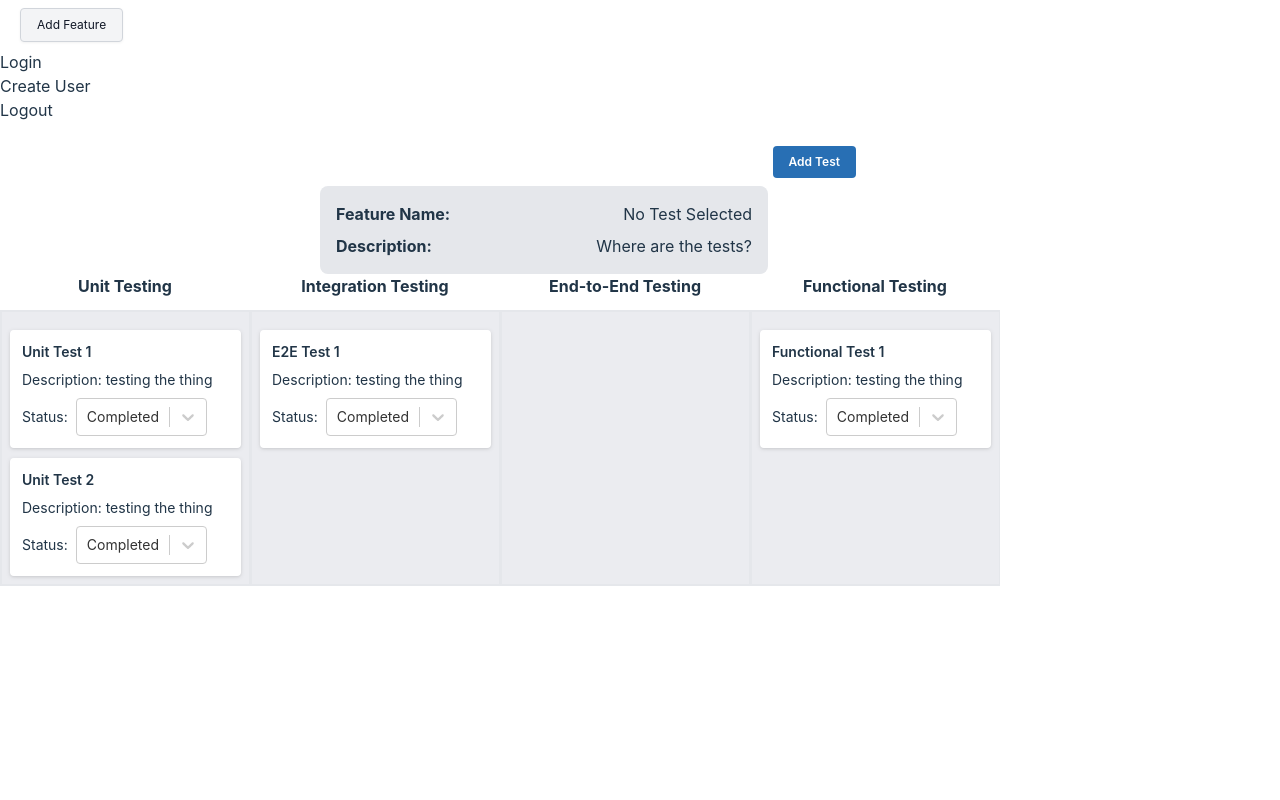
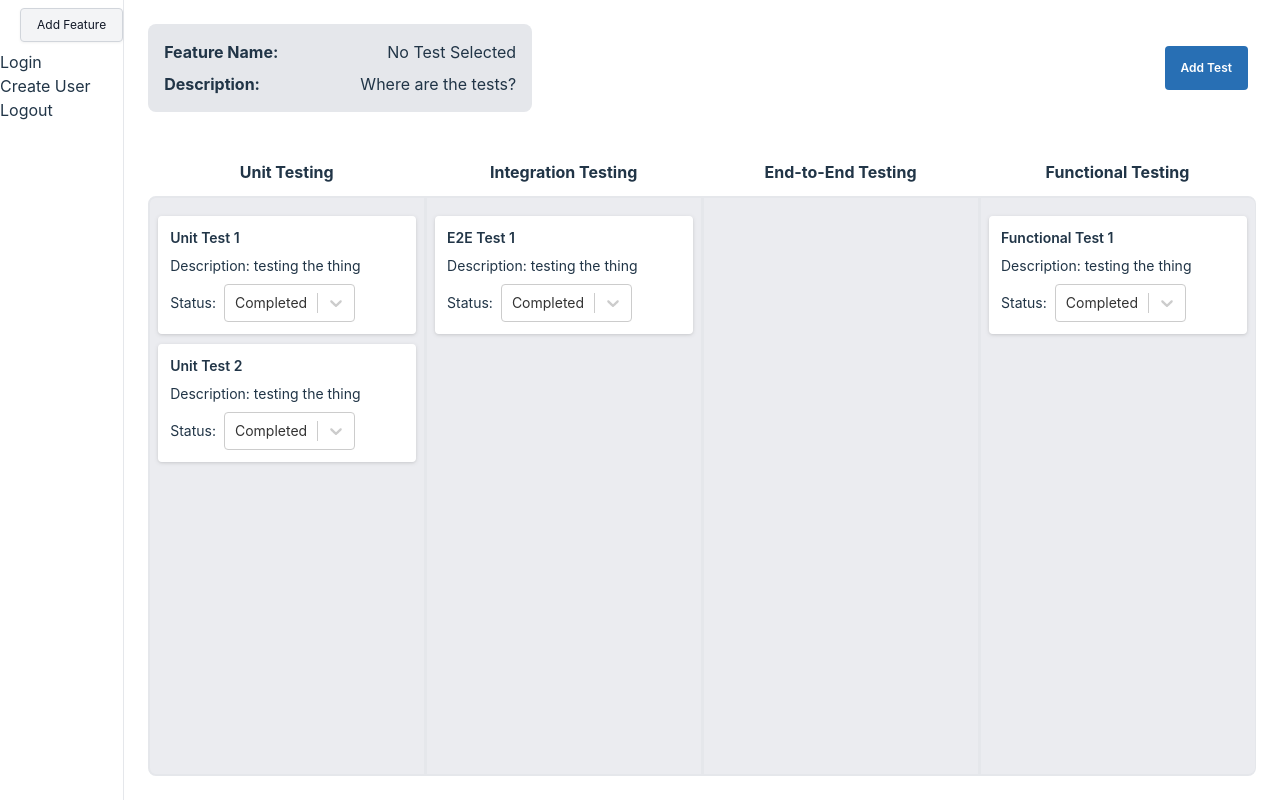
Before and after one commit to ConquestIO/Conquest, a React app: page /dashboard in a window 1280 px wide. Built offline with nearby package versions, Linux system fonts and the light colour scheme.

Commit message:
test display styling

```diff
--- a/src/pages/Dashboard/DashboardContainer.jsx
+++ b/src/pages/Dashboard/DashboardContainer.jsx
@@ -3,8 +3,6 @@ import { useAppDispatch, useAppSelector } from '../../store/hooks';
 import { setFeatures } from '../../store/appSlice';
 import TestDisplay from './TestDisplay';
 import SideBarContainer from './SideBarContainer';
-import FeatureDisplay from './FeatureDisplay';
-import TestButton from './TestButton';
 
 export default function DashboardContainer(){
     const dispatch = useAppDispatch();
@@ -19,10 +17,8 @@ export default function DashboardContainer(){
     })
 
     return (
-        <div>
+        <div className='flex w-full h-screen'>
             <SideBarContainer />
-            <TestButton />
-            <FeatureDisplay />
             <TestDisplay />
         </div>
     );
--- a/src/pages/Dashboard/FeatureDisplay.jsx
+++ b/src/pages/Dashboard/FeatureDisplay.jsx
@@ -1,22 +1,21 @@
-import React from "react";
+import React from 'react';
 // import { setFeatureName, setFeatureDescription } from '../../store/appSlice'
-import { useAppSelector } from "../../store/hooks";
+import { useAppSelector } from '../../store/hooks';
 
 const FeatureDisplay = () => {
-
-  const featureName = useAppSelector((state) => state.app.featureName)
-  const description = useAppSelector((state) => state.app.description)
+  const featureName = useAppSelector((state) => state.app.featureName);
+  const description = useAppSelector((state) => state.app.description);
 
   return (
-        <div className="max-w-md mx-auto bg-gray-200 p-4 rounded-lg ml-80">
+    <div className='bg-gray-200 p-4 rounded-lg w-96'>
       <div>
-          <div className="flex items-center justify-between">
-            <span className="font-bold">Feature Name:</span>
-            <span className="ml-2">{featureName}</span>
+        <div className='flex items-center justify-between w-full h-full'>
+          <span className='font-bold'>Feature Name:</span>
+          <span className='ml-2'>{featureName}</span>
         </div>
-          <div className="flex items-center justify-between mt-2">
-            <span className="font-bold">Description:</span>
-            <span className="ml-2">{description}</span>
+        <div className='flex items-center justify-between mt-2 w-full'>
+          <span className='font-bold'>Description:</span>
+          <span className='ml-2'>{description}</span>
         </div>
       </div>
     </div>
--- a/src/pages/Dashboard/TestButton.jsx
+++ b/src/pages/Dashboard/TestButton.jsx
@@ -18,7 +18,7 @@ const TestButton = () => {
       };
 
       return (
-        <div className='max-w-md mx-auto ml-auto mt-4 flex justify-end'>
+        <div className='ml-auto h-[60px] flex relative'>
           <Button
             className='ml-auto'
             onClick={handleButtonClick}
@@ -29,7 +29,6 @@ const TestButton = () => {
           <Modal
             open={openTestModal}
             onClose={handleCloseModal}
-
           >
             <TestForm />
           </Modal>
--- a/src/pages/Dashboard/TestChart.jsx
+++ b/src/pages/Dashboard/TestChart.jsx
@@ -75,7 +75,7 @@ const updateTestStatus = async (test, newStatus) => {
 const getListStyle = (isDraggingOver) => ({
   background: isDraggingOver ? 'lightblue' : 'rgb(235, 236, 240)',
   padding: 8,
-  width: 250,
+  width: '100%',
   display: 'flex',
   flexDirection: 'column',
   gap: '10px',
@@ -131,18 +131,19 @@ const TestChart = () => {
   };
 
   return (
-    <div className='flex'>
-      <DragDropContext onDragEnd={onDragEnd}>
-        <div className='flex flex-col items-center gap-3'>
+    <div className='flex h-5/6 w-full'>
+      <DragDropContext onDragEnd={onDragEnd} style={{}}>
+        <div className='flex flex-col items-center gap-3 w-[25%] min-w-[196px]'>
           <h1 className='font-bold whitespace-nowrap'>Unit Testing</h1>
           <DroppableCard
             items={state[0]}
             droppableId={'0'}
             updateStatus={updateStatus}
+            rounded='rounded-l-lg'
           />
         </div>
 
-        <div className='flex flex-col items-center gap-3'>
+        <div className='flex flex-col items-center gap-3 w-[25%] min-w-[196px]'>
           <h1 className='font-bold whitespace-nowrap'>Integration Testing</h1>
           <DroppableCard
             items={state[1]}
@@ -151,21 +152,21 @@ const TestChart = () => {
             className='h-full'
           />
         </div>
-        <div className='flex flex-col items-center gap-3'>
-          <h1 className='font-bold '>End-to-End Testing</h1>
+        <div className='flex flex-col items-center gap-3 w-[25%] min-w-[196px]'>
+          <h1 className='font-bold whitespace-nowrap'>End-to-End Testing</h1>
           <DroppableCard
             items={state[2]}
             droppableId={'2'}
             updateStatus={updateStatus}
           />
         </div>
-        <div className='flex flex-col items-center gap-3'>
-          <h1 className='font-bold'>Functional Testing</h1>
-
+        <div className='flex flex-col items-center gap-3 w-[25%] min-w-[196px]'>
+          <h1 className='font-bold whitespace-nowrap'>Functional Testing</h1>
           <DroppableCard
             items={state[3]}
             droppableId={'3'}
             updateStatus={updateStatus}
+            rounded='rounded-r-lg'
           />
         </div>
       </DragDropContext>
@@ -178,7 +179,7 @@ const DroppableCard = (props) => {
     <Droppable droppableId={props.droppableId} key={props.droppableId}>
       {(provided, snapshot) => (
         <div
-          className='border-r border-2'
+          className={`border-r border-2 ${props.rounded}`}
           ref={provided.innerRef}
           style={getListStyle(snapshot.isDraggingOver)}
           {...provided.droppableProps}
--- a/src/pages/Dashboard/TestDisplay.jsx
+++ b/src/pages/Dashboard/TestDisplay.jsx
@@ -1,22 +1,16 @@
 import React from 'react';
-import { useNavigate } from 'react-router-dom';
-import { useAppDispatch, useAppSelector } from '../../store/hooks';
-import { setFeatures, setFeatureModal, setTestModal } from '../../store/appSlice';
 import TestChart from './TestChart';
+import TestButton from './TestButton';
+import FeatureDisplay from './FeatureDisplay';
 
-export default function TestDisplay(){
-    const dispatch = useAppDispatch();
-
-    const features = useAppSelector((state) => state.app.features)
-    const userID = useAppSelector((state) => state.app.userID)
-    const featureID = useAppSelector((state) => state.app.featureID)
-    const navigate = useNavigate();
-
-
-    return (
-        <div>
-          <TestChart />
-        </div>
-    );
-
-}
+export default function TestDisplay() {
+  return (
+    <div className='flex flex-col p-6 gap-12 items-center w-full border-l'>
+      <div className='flex justify-between w-full items-center'>
+        <FeatureDisplay />
+        <TestButton />
+      </div>
+      <TestChart />
+    </div>
+  );
+};
```
Lines whose indentation alone changed are shown as unchanged.
